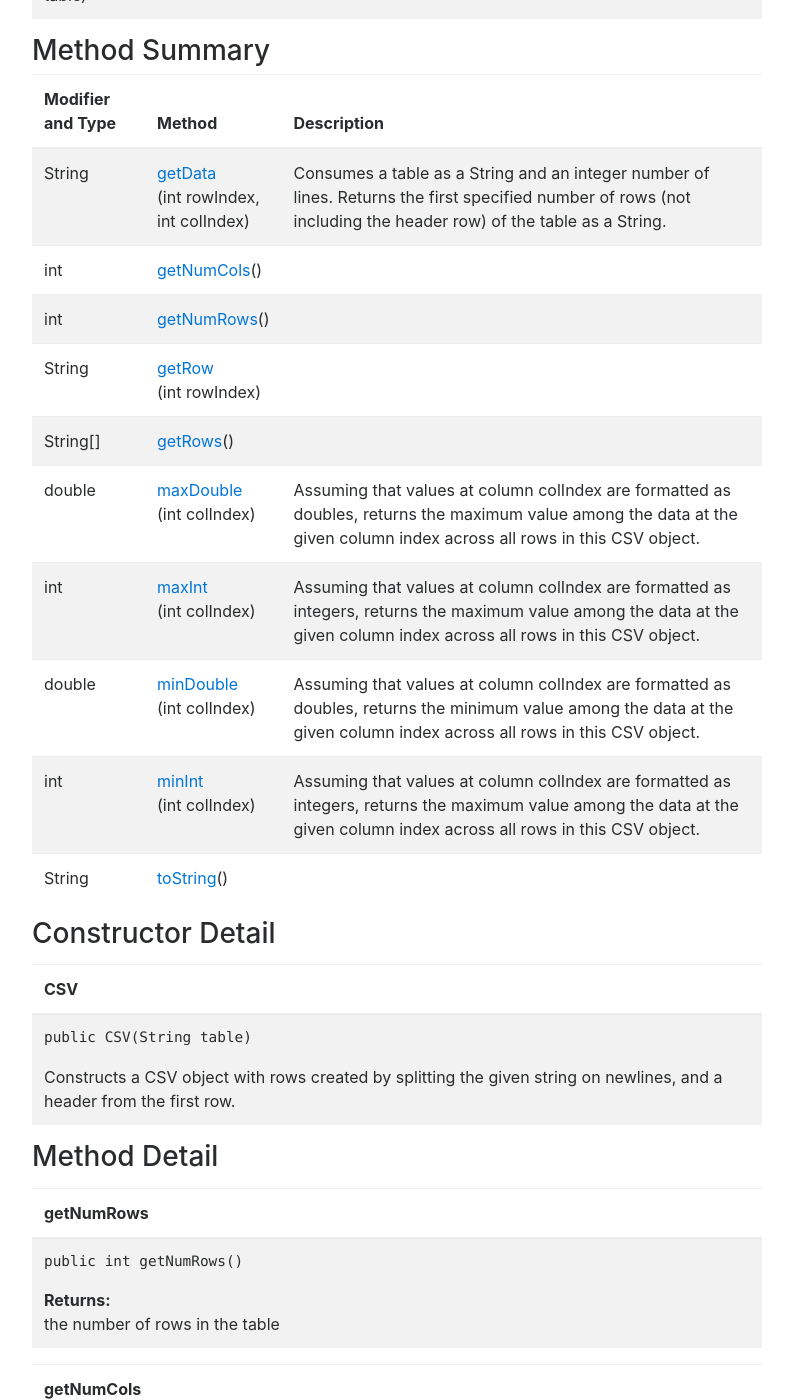
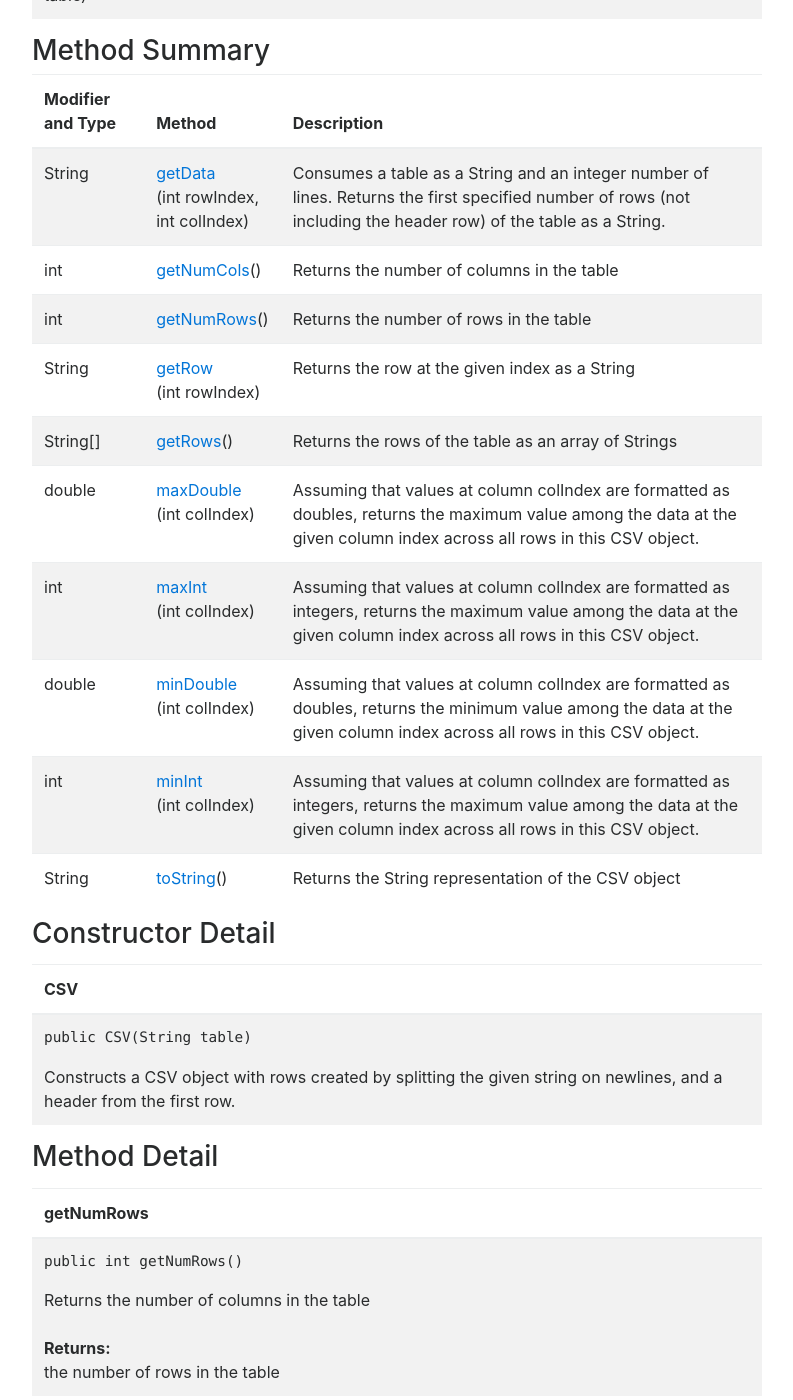
Before and after one commit to ucsd-cse8a-f18/ucsd-cse8a-f18.github.io, a Jekyll site: the page built from CSV.md, in a window 1280 px wide and 1400 px high, scrolled down 219 px. Shown: the whole window, without its empty margins (243-1036 px from the left). Built offline with Jekyll 4.4.1, drawn with Linux system fonts in a browser that asks for light colours; nearby versions of some CDN libraries; some of the changed text lies outside the part shown.

Commit message:
CSV documentation

```diff
--- a/CSV.md
+++ b/CSV.md
@@ -27,16 +27,16 @@ title: "Documentation for CSV.java"
 <td class="monospace">String</td><td class="monospace"><a href="#getData">getData</a><br>(int rowIndex,<br>int colIndex)</td><td>Consumes a table as a String and an integer number of lines. Returns the first specified number of rows (not including the header row) of the table as a String.</td>
 </tr>
 <tr>
-<td class="monospace">int</td><td class="monospace"><a href="#getNumCols">getNumCols</a>()</td><td></td>
+<td class="monospace">int</td><td class="monospace"><a href="#getNumCols">getNumCols</a>()</td><td>Returns the number of columns in the table</td>
 </tr>
 <tr>
-<td class="monospace">int</td><td class="monospace"><a href="#getNumRows">getNumRows</a>()</td><td></td>
+<td class="monospace">int</td><td class="monospace"><a href="#getNumRows">getNumRows</a>()</td><td>Returns the number of rows in the table</td>
 </tr>
 <tr>
-<td class="monospace">String</td><td class="monospace"><a href="#getRow">getRow</a><br>(int rowIndex)</td><td></td>
+<td class="monospace">String</td><td class="monospace"><a href="#getRow">getRow</a><br>(int rowIndex)</td><td>Returns the row at the given index as a String</td>
 </tr>
 <tr>
-<td class="monospace">String[]</td><td class="monospace"><a href="#getRows">getRows</a>()</td><td></td>
+<td class="monospace">String[]</td><td class="monospace"><a href="#getRows">getRows</a>()</td><td>Returns the rows of the table as an array of Strings</td>
 </tr>
 <tr>
 <td class="monospace">double</td><td class="monospace"><a href="#maxDouble">maxDouble</a><br>(int colIndex)</td><td>Assuming that values at column colIndex are formatted as doubles, returns the maximum value among the data at the given column index across all rows in this CSV object.</td>
@@ -51,7 +51,7 @@ title: "Documentation for CSV.java"
 <td class="monospace">int</td><td class="monospace"><a href="#minInt">minInt</a><br>(int colIndex)</td><td>Assuming that values at column colIndex are formatted as integers, returns the maximum value among the data at the given column index across all rows in this CSV object.</td>
 </tr>
 <tr>
-<td class="monospace">String</td><td class="monospace"><a href="#toString">toString</a>()</td><td></td>
+<td class="monospace">String</td><td class="monospace"><a href="#toString">toString</a>()</td><td>Returns the String representation of the CSV object</td>
 </tr>
 </table>
 
@@ -80,7 +80,7 @@ title: "Documentation for CSV.java"
   </tr>
 </thead>
 <tr>
-  <td><pre>public int getNumRows()</pre><b>Returns:</b><br>the number of rows in the table</td>
+  <td><pre>public int getNumRows()</pre>Returns the number of columns in the table<br><br><b>Returns:</b><br>the number of rows in the table</td>
 </tr>
 </table>
 
@@ -92,7 +92,7 @@ title: "Documentation for CSV.java"
   </tr>
 </thead>
 <tr>
-  <td><pre>public int getNumCols()</pre><b>Returns:</b><br>the number of columns in the table</td>
+  <td><pre>public int getNumCols()</pre>Returns the number of columns in the table<br><br><b>Returns:</b><br>the number of columns in the table</td>
 </tr>
 </table>
 
@@ -104,7 +104,7 @@ title: "Documentation for CSV.java"
   </tr>
 </thead>
 <tr>
-  <td><pre>public String[] getRows()</pre><b>Returns:</b><br>the array of rows in the table</td>
+  <td><pre>public String[] getRows()</pre>Returns the rows of the table as an array of Strings<br><br><b>Returns:</b><br>the array of rows in the table</td>
 </tr>
 </table>
 
@@ -128,7 +128,7 @@ title: "Documentation for CSV.java"
   </tr>
 </thead>
 <tr>
-  <td><pre>public String getRow(int rowIndex)</pre><b>Parameters:</b><br><code>rowIndex</code> - the index of the row to look up<br><br><b>Returns:</b><br>the data in the given row as a String</td>
+  <td><pre>public String getRow(int rowIndex)</pre>Returns the row at the given index as a String<br><br><b>Parameters:</b><br><code>rowIndex</code> - the index of the row to look up<br><br><b>Returns:</b><br>the data in the given row as a String</td>
 </tr>
 </table>
 
@@ -188,6 +188,6 @@ title: "Documentation for CSV.java"
   </tr>
 </thead>
 <tr>
-  <td><pre>public String toString()</pre><b>Overrides:</b><br><code>toString</code> in class java.lang.Object<br><br><b>Returns:</b><br>a String representation of this CSV data</td>
+  <td><pre>public String toString()</pre>Returns the String representation of the CSV object<br><br><b>Overrides:</b><br><code>toString</code> in class java.lang.Object<br><br><b>Returns:</b><br>a String representation of this CSV data</td>
 </tr>
 </table>
```
